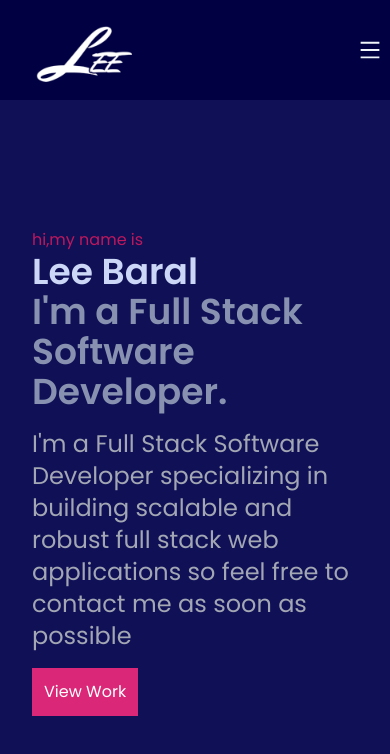
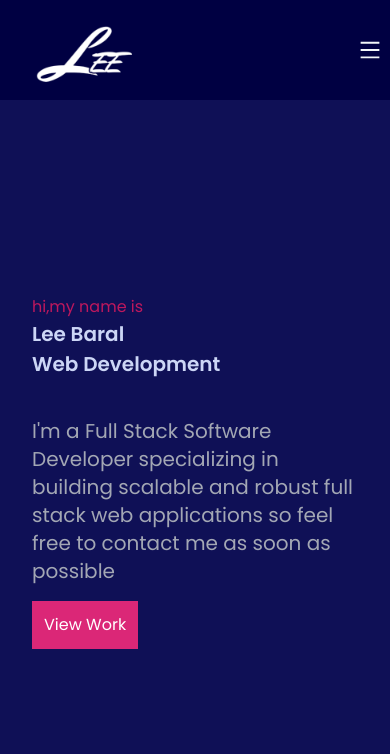
Before and after one commit to Bipin-3421/Portfolio-Lee, a React (Vite) app: page / in a window 390 px wide. Shown: the top 754 px of the page. Built offline with nearby package versions, Linux system fonts and the light colour scheme.

Commit message:
mobile_respnsive_design

```diff
--- a/package.json
+++ b/package.json
@@ -13,7 +13,8 @@
     "react": "^18.2.0",
     "react-dom": "^18.2.0",
     "react-icons": "^5.0.1",
-    "react-router-dom": "^6.22.3"
+    "react-router-dom": "^6.22.3",
+    "react-type-animation": "^3.2.0"
   },
   "devDependencies": {
     "@types/react": "^18.2.66",
--- a/src/components/Header.jsx
+++ b/src/components/Header.jsx
@@ -35,7 +35,7 @@ const Header = () => {
         </ul>
       </nav>
       {/* Mobile Menu */}
-      <nav className="md:hidden  z-10 ">
+      <nav className="md:hidden z-10">
         {mobileMenu ? (
           <AiOutlineClose
             onClick={() => setMobileMenu(false)}
--- a/src/pages/Home.jsx
+++ b/src/pages/Home.jsx
@@ -1,17 +1,52 @@
 import React from "react";
+import { TypeAnimation } from "react-type-animation";
 
 const Home = () => {
   return (
     <main className="w-full h-custom px-8 bg-[#0f1056] ">
-      <section className=" max-w-[1000px] h-full flex flex-col justify-center ">
-        <p className="text-pink-700">hi,my name is</p>
-        <h1 className="text-4xl md:text-7xl text-[#ccd6f6] font-bold">
+      <section className=" h-full flex flex-col justify-center">
+        {/* <TypeAnimation
+          className="text-4xl font-bold md:text-7xl  max-w-[1000px] h-[20px] text-[#ccd6f6] "
+          sequence={[
+            // Same substring at the start will only be typed out once, initially
+            "Full Stack Software Development",
+            1000, // wait 1s before replacing "Mice" with "Hamsters"
+            "Web Development",
+            1000,
+          ]}
+          wrapper="h2"
+          speed={50}
+          // style={{
+          //   fontSize: "10px",
+          //   height: "20px",
+          //   backgroundColor: "black",
+          //   display: "inline-block",
+          //   color: "#fff",
+          // }}
+          repeat={Infinity}
+        /> */}
+        <p className="text-pink-700 md:text-2xl">hi,my name is</p>
+        <h1 className="text-[20px] md:text-7xl text-[#ccd6f6] font-bold">
           Lee Baral
         </h1>
-        <h2 className="text-4xl md:text-7xl text-[#8892b0] font-bold">
+        <TypeAnimation
+          className=" cursor-inline inline-block text-[20px] mb-8  font-bold md:text-5xl  max-w-[1000px] h-[20px]  text-[#ccd6f6]  "
+          sequence={[
+            // Same substring at the start will only be typed out once, initially
+            "Full Stack Software Development",
+            1000, // wait 1s before replacing "Mice" with "Hamsters"
+            "Web Development",
+            1000,
+          ]}
+          wrapper="span"
+          speed={50}
+          repeat={Infinity}
+          cursor={false}
+        />
+        {/* <h2 className="text-4xl md:text-7xl text-[#8892b0] font-bold">
           I'm a Full Stack Software Developer.
-        </h2>
-        <p className="text-2xl md:text-4xl text-[#a3a7b4] py-4">
+        </h2> */}
+        <p className="text-xl max-w-[1000px]  text-[#a3a7b4] py-4">
           I'm a Full Stack Software Developer specializing in building scalable
           and robust full stack web applications so feel free to contact me as
           soon as possible
```
Also changed, not shown: 1 other file (tests, documents, lock files or other folders).
